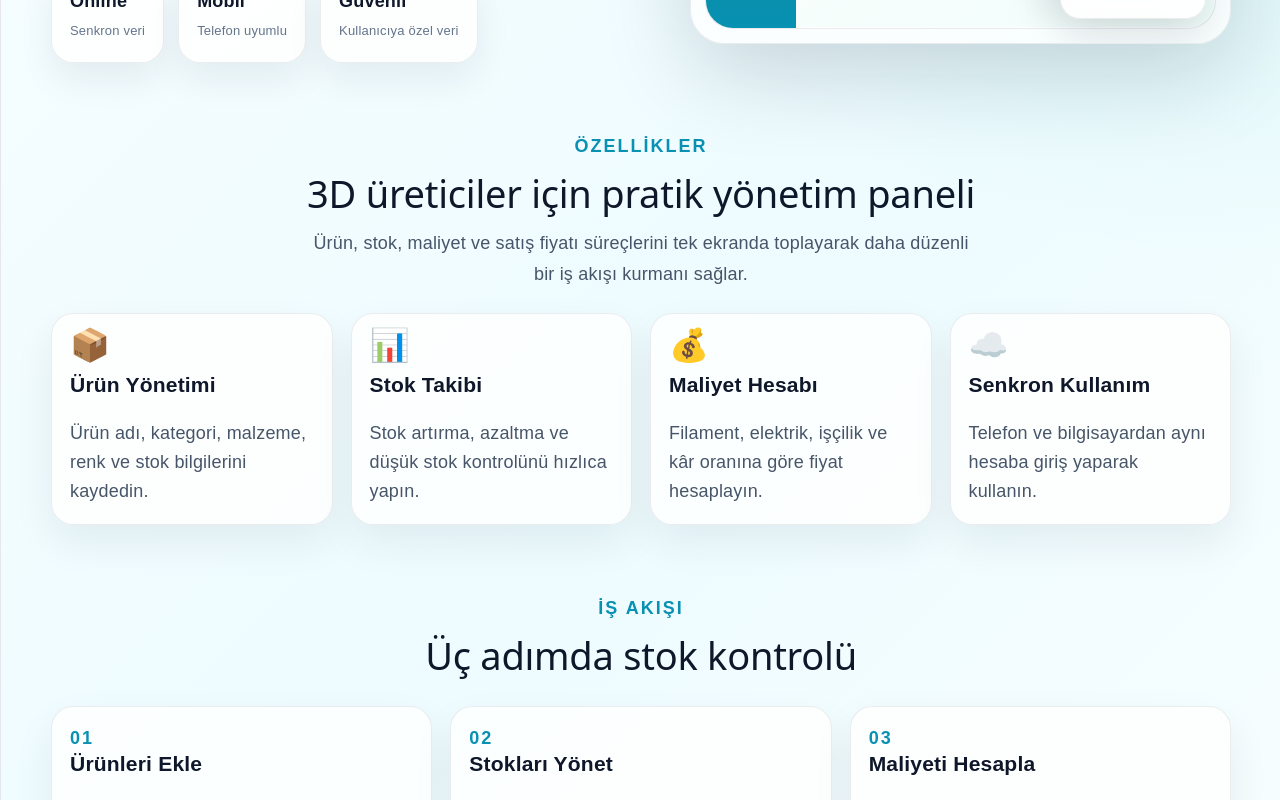
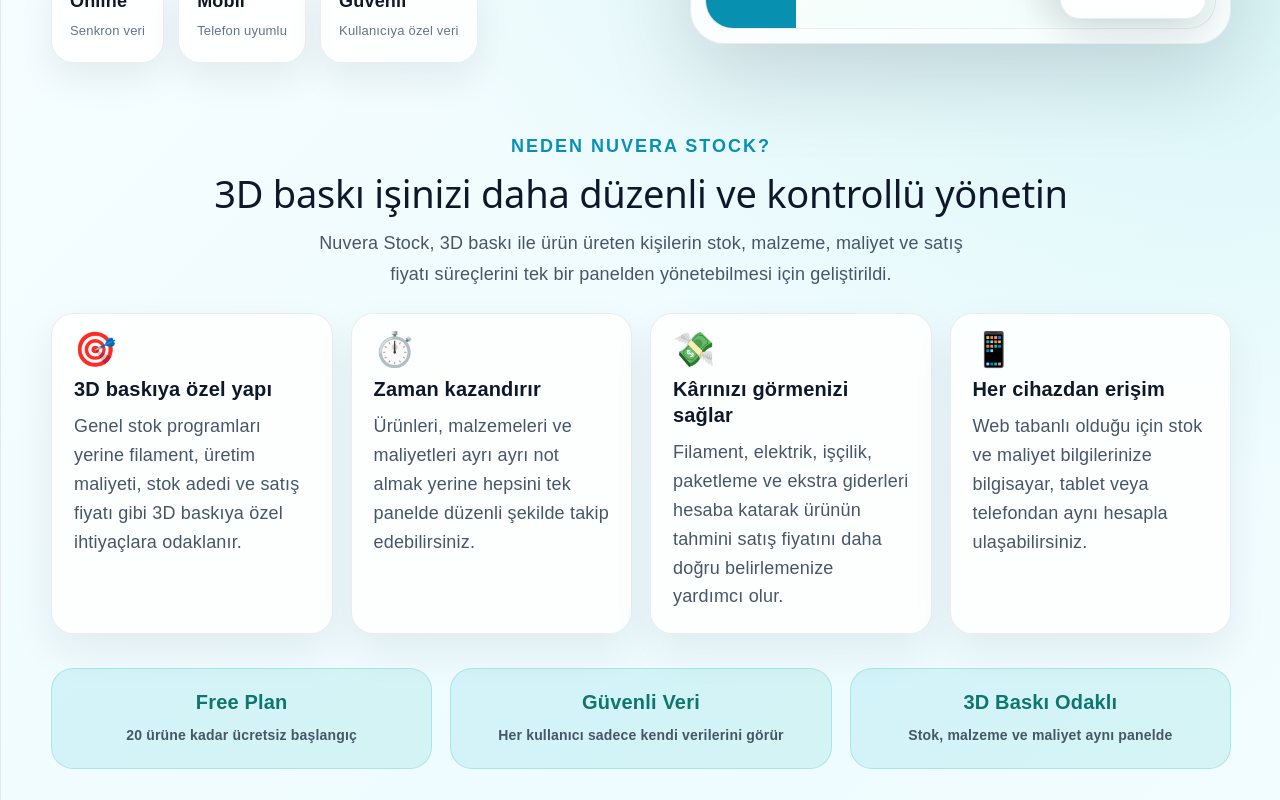
Before and after one commit to emir2-scu/NuveraStockWebApp, a React (Vite) app: page / in a window 1280 px wide. Shown: the part 720-1520 px from the top of the page. Built offline with nearby package versions, Linux system fonts and the light colour scheme.

Commit message:
Add why choose Nuvera section

```diff
--- a/src/App.jsx
+++ b/src/App.jsx
@@ -127,23 +127,33 @@
   };
 
   const signIn = async () => {
-    if (!authForm.email || !authForm.password) {
+    const cleanEmail = authForm.email.trim();
+
+    if (!cleanEmail || !authForm.password) {
       alert("Mail ve şifre boş bırakılamaz.");
       return;
     }
 
     const { error } = await supabase.auth.signInWithPassword({
-      email: authForm.email,
+      email: cleanEmail,
       password: authForm.password,
     });
 
     if (error) {
       alert("Giriş yapılamadı: " + error.message);
-    }
+      return;
+    }
+
+    setAuthForm({
+      email: "",
+      password: "",
+    });
   };
 
   const signUp = async () => {
-    if (!authForm.email || !authForm.password) {
+    const cleanEmail = authForm.email.trim();
+
+    if (!cleanEmail || !authForm.password) {
       alert("Mail ve şifre boş bırakılamaz.");
       return;
     }
@@ -154,7 +164,7 @@
     }
 
     const { error } = await supabase.auth.signUp({
-      email: authForm.email,
+      email: cleanEmail,
       password: authForm.password,
     });
 
@@ -165,6 +175,10 @@
 
     alert("Kayıt oluşturuldu. Şimdi aynı mail ve şifreyle giriş yapabilirsin.");
     setAuthMode("login");
+    setAuthForm({
+      email: cleanEmail,
+      password: "",
+    });
   };
 
   const signOut = async () => {
@@ -836,6 +850,7 @@
     }
 
     .features-section,
+    .why-section,
     .workflow-section,
     .pricing-section,
     .faq-section {
@@ -844,6 +859,66 @@
       margin-right: auto;
       display: grid;
       gap: 18px;
+    }
+
+    .why-section {
+      grid-template-columns: repeat(4, 1fr);
+      margin-bottom: 34px;
+    }
+
+    .why-card {
+      background: rgba(255, 255, 255, 0.86);
+      border: 1px solid rgba(15, 23, 42, 0.08);
+      box-shadow: 0 18px 42px rgba(15, 23, 42, 0.07);
+      border-radius: 22px;
+      padding: 22px;
+      color: #0f172a;
+    }
+
+    .why-card div {
+      font-size: 34px;
+      margin-bottom: 14px;
+    }
+
+    .why-card h3 {
+      margin: 0 0 10px;
+      color: #0f172a;
+      font-size: 20px;
+    }
+
+    .why-card p {
+      margin: 0;
+      color: #475569;
+      line-height: 1.6;
+    }
+
+    .trust-section {
+      max-width: 1180px;
+      margin: 0 auto 78px;
+      display: grid;
+      grid-template-columns: repeat(3, 1fr);
+      gap: 18px;
+    }
+
+    .trust-section div {
+      background: linear-gradient(135deg, rgba(6, 182, 212, 0.12), rgba(20, 184, 166, 0.12));
+      border: 1px solid rgba(20, 184, 166, 0.22);
+      border-radius: 22px;
+      padding: 20px;
+      text-align: center;
+    }
+
+    .trust-section strong {
+      display: block;
+      color: #0f766e;
+      font-size: 20px;
+      margin-bottom: 6px;
+    }
+
+    .trust-section span {
+      color: #475569;
+      font-weight: 700;
+      font-size: 14px;
     }
 
     .features-section {
@@ -984,7 +1059,9 @@
       }
 
       .features-section,
-      .pricing-section {
+      .why-section,
+      .pricing-section,
+      .trust-section {
         grid-template-columns: repeat(2, 1fr);
       }
 
@@ -1016,7 +1093,9 @@
       }
 
       .features-section,
-      .pricing-section {
+      .why-section,
+      .pricing-section,
+      .trust-section {
         grid-template-columns: 1fr;
       }
 
@@ -1073,6 +1152,7 @@
 
           <nav className="landing-nav">
             <a href="#features">Özellikler</a>
+            <a href="#why-us">Neden Nuvera?</a>
             <a href="#workflow">Nasıl Çalışır?</a>
             <a href="#pricing">Fiyatlandırma</a>
             <a href="#faq">SSS</a>
@@ -1186,6 +1266,72 @@
               <strong>₺58,40</strong>
               <span>Ortalama maliyet</span>
             </div>
+          </div>
+        </section>
+
+        <div className="landing-section-title" id="why-us">
+          <span>NEDEN NUVERA STOCK?</span>
+          <h2>3D baskı işinizi daha düzenli ve kontrollü yönetin</h2>
+          <p>
+            Nuvera Stock, 3D baskı ile ürün üreten kişilerin stok, malzeme,
+            maliyet ve satış fiyatı süreçlerini tek bir panelden yönetebilmesi
+            için geliştirildi.
+          </p>
+        </div>
+
+        <section className="why-section">
+          <div className="why-card">
+            <div>🎯</div>
+            <h3>3D baskıya özel yapı</h3>
+            <p>
+              Genel stok programları yerine filament, üretim maliyeti, stok
+              adedi ve satış fiyatı gibi 3D baskıya özel ihtiyaçlara odaklanır.
+            </p>
+          </div>
+
+          <div className="why-card">
+            <div>⏱️</div>
+            <h3>Zaman kazandırır</h3>
+            <p>
+              Ürünleri, malzemeleri ve maliyetleri ayrı ayrı not almak yerine
+              hepsini tek panelde düzenli şekilde takip edebilirsiniz.
+            </p>
+          </div>
+
+          <div className="why-card">
+            <div>💸</div>
+            <h3>Kârınızı görmenizi sağlar</h3>
+            <p>
+              Filament, elektrik, işçilik, paketleme ve ekstra giderleri hesaba
+              katarak ürünün tahmini satış fiyatını daha doğru belirlemenize
+              yardımcı olur.
+            </p>
+          </div>
+
+          <div className="why-card">
+            <div>📱</div>
+            <h3>Her cihazdan erişim</h3>
+            <p>
+              Web tabanlı olduğu için stok ve maliyet bilgilerinize bilgisayar,
+              tablet veya telefondan aynı hesapla ulaşabilirsiniz.
+            </p>
+          </div>
+        </section>
+
+        <section className="trust-section">
+          <div>
+            <strong>Free Plan</strong>
+            <span>20 ürüne kadar ücretsiz başlangıç</span>
+          </div>
+
+          <div>
+            <strong>Güvenli Veri</strong>
+            <span>Her kullanıcı sadece kendi verilerini görür</span>
+          </div>
+
+          <div>
+            <strong>3D Baskı Odaklı</strong>
+            <span>Stok, malzeme ve maliyet aynı panelde</span>
           </div>
         </section>
 
```
